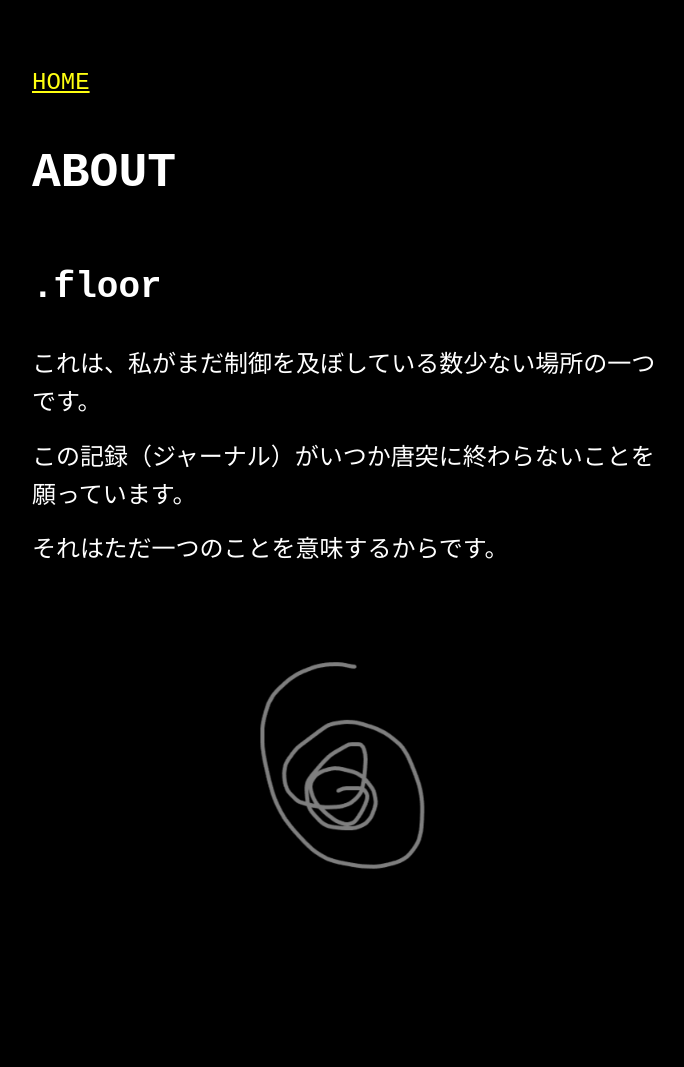
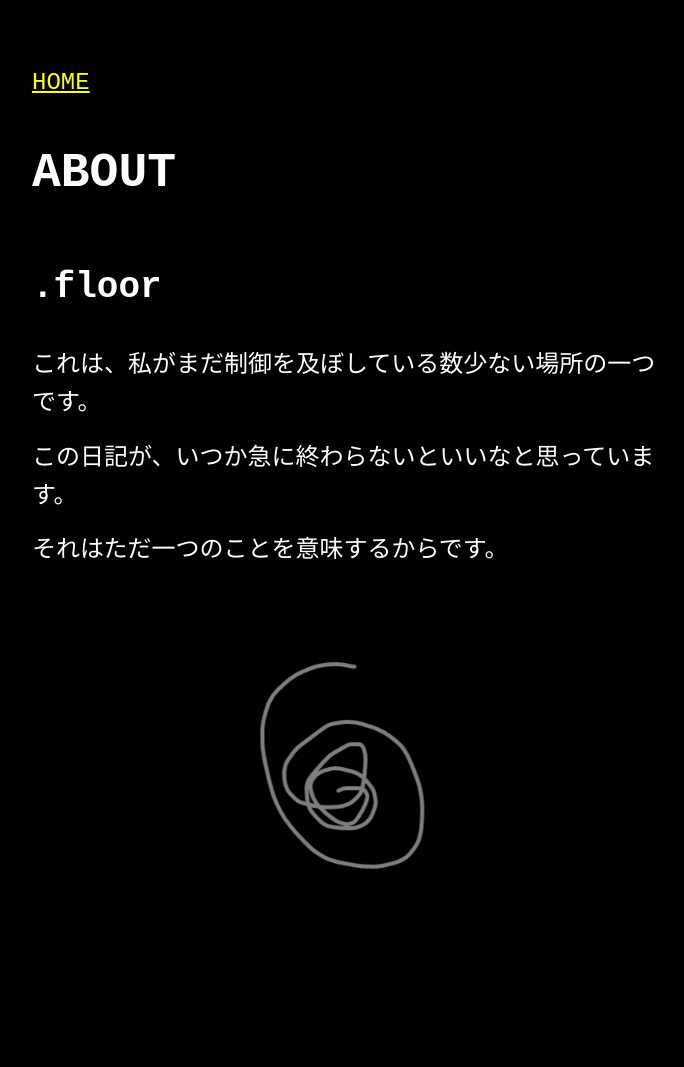
Before and after one commit to dotfloor/dotfloor.github.io, a Jekyll site: the page built from about.md, in a window 1280 px wide. Shown: the whole page, without its empty margins (288-972 px from the left). Built offline with Jekyll 4.4.1, drawn with Linux system fonts in a browser that asks for light colours.

Commit message:
update about page

```diff
--- a/about.md
+++ b/about.md
@@ -7,7 +7,7 @@ title: ABOUT
 
 これは、私がまだ制御を及ぼしている数少ない場所の一つです。
 
-この記録（ジャーナル）がいつか唐突に終わらないことを願っています。
+この日記が、いつか急に終わらないといいなと思っています。
 
 それはただ一つのことを意味するからです。
 
```
